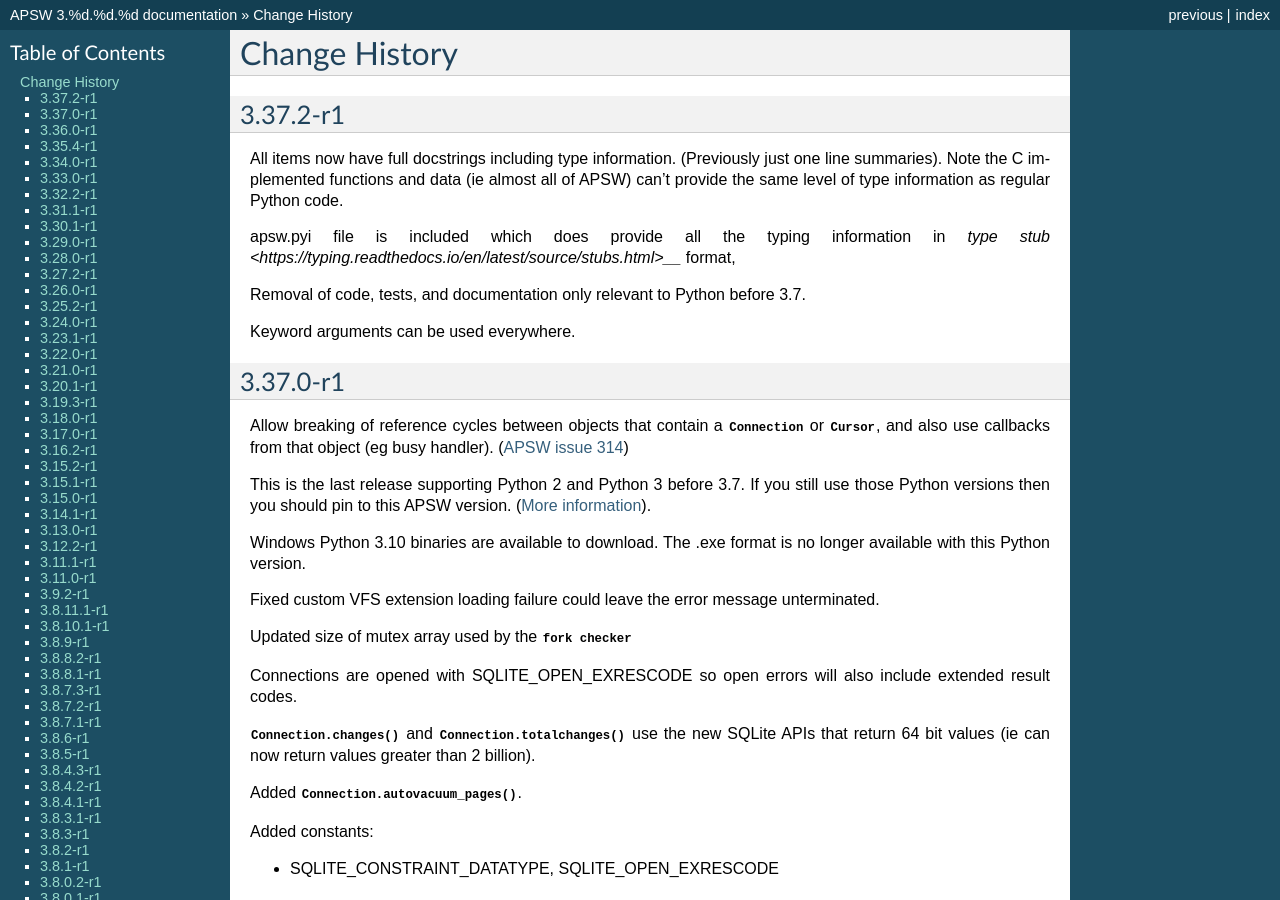
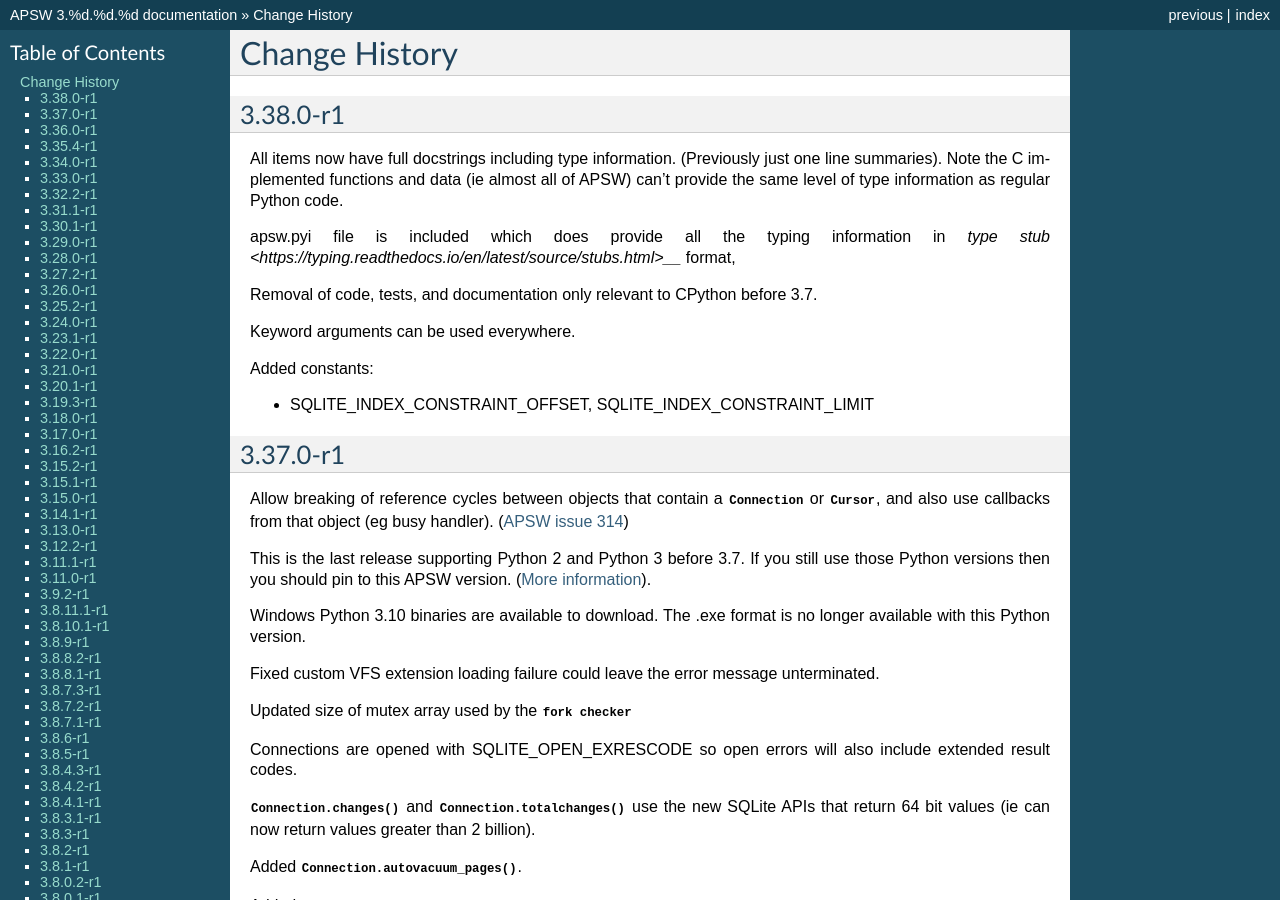
Before and after one commit to rogerbinns/apsw, a Sphinx documentation site: the page built from doc/changes.rst, in a window 1280 px wide and 900 px high. Built offline with Sphinx 7.4.7, drawn with Linux system fonts in a browser that asks for light colours; pages that are not in the unit, such as notebooks, are missing from menus; the version number is read from the project's files by our own code.

Commit message:
SQLite release bump

```diff
--- a/doc/changes.rst
+++ b/doc/changes.rst
@@ -2,7 +2,7 @@
 **************
 .. currentmodule:: apsw
 
-3.37.2-r1
+3.38.0-r1
 =========
 
 All items now have full docstrings including type information.
@@ -14,10 +14,14 @@
 information in `type stub
 <https://typing.readthedocs.io/en/latest/source/stubs.html>__` format,
 
-Removal of code, tests, and documentation only relevant to Python
+Removal of code, tests, and documentation only relevant to CPython
 before 3.7.
 
 Keyword arguments can be used everywhere.
+
+Added constants:
+
+* SQLITE_INDEX_CONSTRAINT_OFFSET, SQLITE_INDEX_CONSTRAINT_LIMIT
 
 3.37.0-r1
 =========
```
Also changed, not shown: doc/download.rst (+15 -15 lines), 5 other files.
